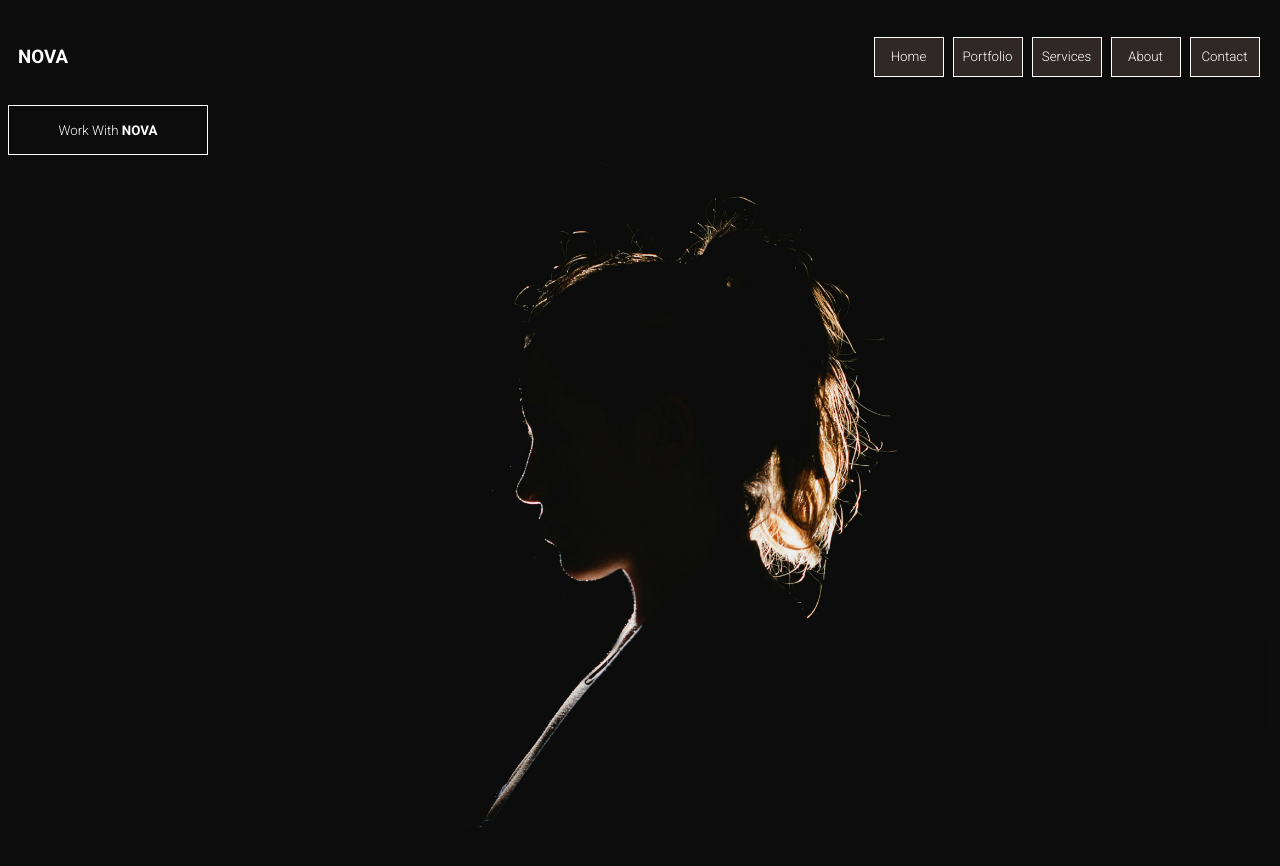
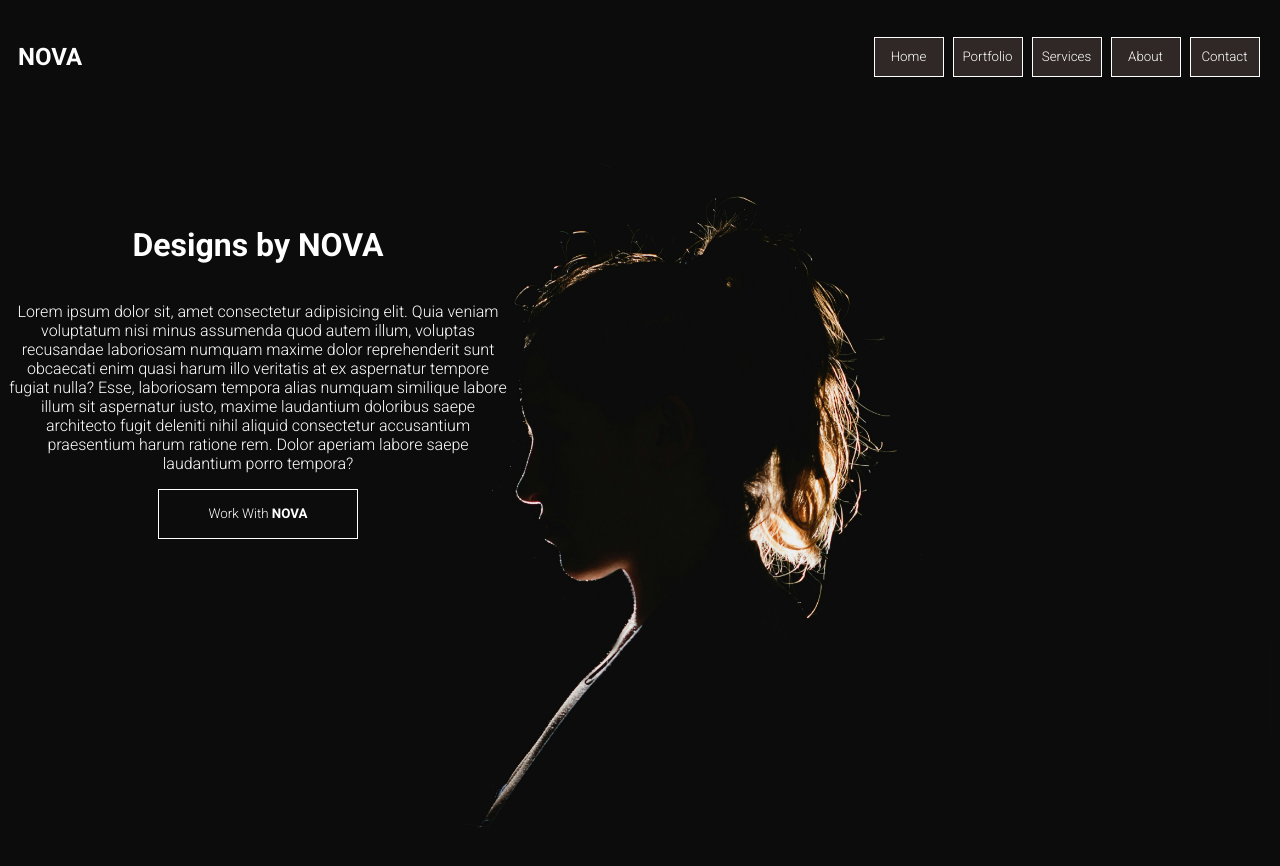
Before and after one commit to Pepper2576/Website_Design_1, a plain HTML site: page index.html in a window 1280 px wide. Drawn offline with Linux system fonts and the light colour scheme.

Commit message:
home page finished and styled. functionality to follow when other pages are complete.

```diff
--- a/index.html
+++ b/index.html
@@ -10,7 +10,7 @@
     <!-- header container start -->
     <div class="header-container">
       <header>
-        <h3 class="nova-icon">NOVA</h3>
+        <h2 class="nova-icon">NOVA</h2>
         <ul>
           <button class="btn-header">Home</button>
           <button class="btn-header">Portfolio</button>
@@ -21,11 +21,24 @@
       </header>
     </div>
     <!-- header container end -->
-     <!-- body container start -->
+    <!-- body container start -->
     <div class="body-container">
-      <button class="body-btn">
-        Work With <span class="nova-icon">NOVA</span>
-      </button>
+      <div class="content-card">
+        <h1>Designs by <span class="nova-icon">NOVA</span></h1>
+        <p>
+          Lorem ipsum dolor sit, amet consectetur adipisicing elit. Quia veniam
+          voluptatum nisi minus assumenda quod autem illum, voluptas recusandae
+          laboriosam numquam maxime dolor reprehenderit sunt obcaecati enim
+          quasi harum illo veritatis at ex aspernatur tempore fugiat nulla?
+          Esse, laboriosam tempora alias numquam similique labore illum sit
+          aspernatur iusto, maxime laudantium doloribus saepe architecto fugit
+          deleniti nihil aliquid consectetur accusantium praesentium harum
+          ratione rem. Dolor aperiam labore saepe laudantium porro tempora?
+        </p>
+        <button class="body-btn">
+          Work With <span class="nova-icon">NOVA</span>
+        </button>
+      </div>
     </div>
     <!-- body container end -->
   </body>
--- a/style.css
+++ b/style.css
@@ -42,6 +42,18 @@ header {
   background-position: center;
 }
 
+.content-card {
+  display: grid;
+  grid-template-columns: 500px;
+  text-align: center;
+  place-items: center;
+  padding-top: 100px;
+  color: white;
+  font-family: 'Roboto', sans-serif;
+  font-weight: 300;
+  font-style: normal;
+}
+
 .body-btn {
   color: white;
   background-color: rgba(0, 0, 0, 0);
@@ -51,4 +63,10 @@ header {
   font-style: normal;
   height: 50px;
   width: 200px;
+  transition: color 0.5s ease;
 }
+
+.body-btn:hover {
+  color: rgb(158, 158, 158);
+  cursor: pointer;
+}
```
